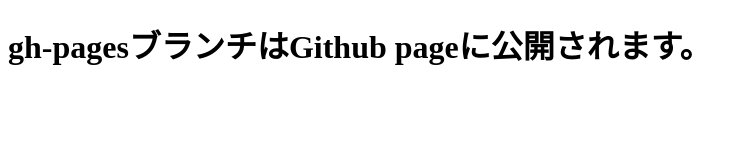
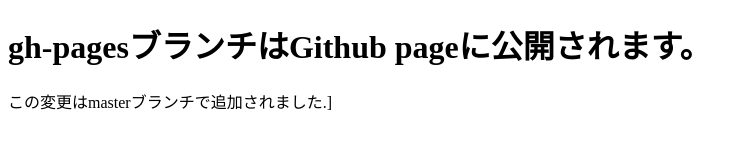
Before and after one commit to keizo716/git-sutudy, a plain HTML site: page index.html in a window 1280 px wide. Shown: the whole page, without its empty margins (0-746 px from the left). Drawn offline with Linux system fonts and the light colour scheme.

Commit message:
段落を追加

```diff
--- a/index.html
+++ b/index.html
@@ -7,5 +7,6 @@
 </head>
 <body>
     <h1>gh-pagesブランチはGithub pageに公開されます。</h1>
+    <p>この変更はmasterブランチで追加されました.]</p>
 </body>
 </html>
```
